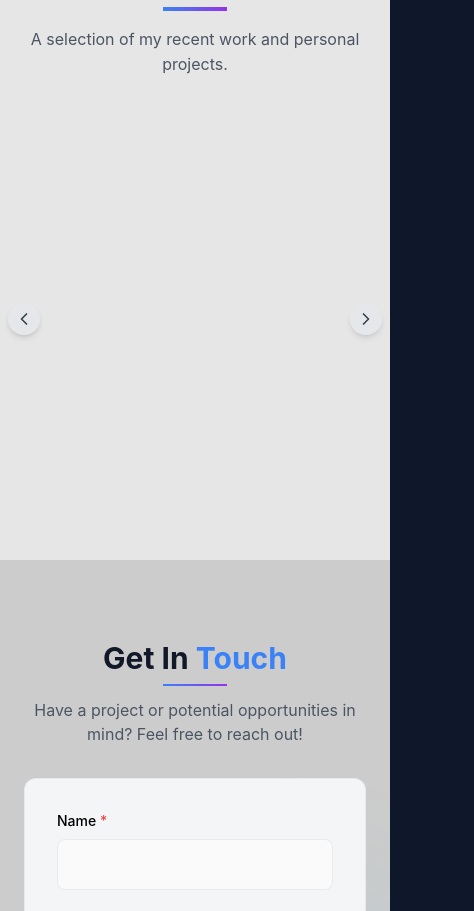
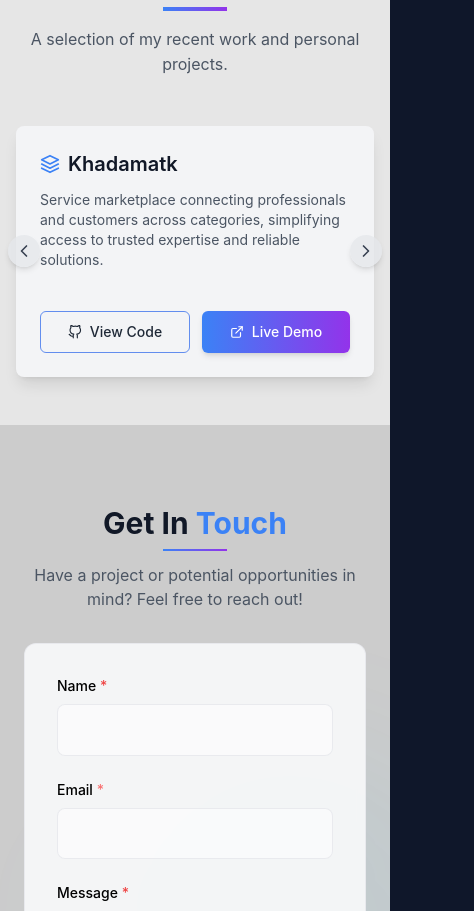
Before and after one commit to iSamerRizq74/Portfolio, a React (Vite) app: page / in a window 390 px wide. Shown: the part 3867-4778 px from the top of the page, 474 px wide, since content can reach past the window. Built offline with nearby package versions, Linux system fonts and the light colour scheme.

Commit message:
improvements

```diff
--- a/src/components/Work.jsx
+++ b/src/components/Work.jsx
@@ -1,50 +1,57 @@
 import { motion, AnimatePresence } from 'framer-motion';
 import { FiGithub, FiExternalLink, FiCode, FiLayers, FiSmartphone, FiMonitor, FiDatabase, FiShield, FiShoppingCart, FiMessageSquare, FiBarChart2, FiChevronLeft, FiChevronRight } from 'react-icons/fi';
-import { useState, useEffect } from 'react';
+import { useState, useEffect, useCallback } from 'react';
 
 const Work = ({ currentLanguage = 'EN' }) => {
   const [currentIndex, setCurrentIndex] = useState(0);
   const [isMobile, setIsMobile] = useState(false);
+  const [touchStart, setTouchStart] = useState(0);
+  const [touchEnd, setTouchEnd] = useState(0);
 
+  // Debounce resize handler
   useEffect(() => {
+    let timeoutId = null;
     const handleResize = () => {
+      clearTimeout(timeoutId);
+      timeoutId = setTimeout(() => {
         setIsMobile(window.innerWidth < 768);
+      }, 100);
     };
 
-    handleResize();
-    window.addEventListener('resize', handleResize);
-    return () => window.removeEventListener('resize', handleResize);
+    // Initial check
+    setIsMobile(window.innerWidth < 768);
+
+    window.addEventListener('resize', handleResize, { passive: true });
+    return () => {
+      clearTimeout(timeoutId);
+      window.removeEventListener('resize', handleResize);
+    };
   }, []);
 
-  const nextProject = () => {
-    setCurrentIndex((prevIndex) =>
-      prevIndex === projects.length - 1 ? 0 : prevIndex + 1
-    );
-    // Reset the auto-advance timer whenever user interacts
-    resetAutoAdvance();
+  const nextProject = useCallback(() => {
+    setCurrentIndex(prev => (prev === projects.length - 1 ? 0 : prev + 1));
+  }, []);
+
+  const prevProject = useCallback(() => {
+    setCurrentIndex(prev => (prev === 0 ? projects.length - 1 : prev - 1));
+  }, []);
+
+  // Touch event handlers for swipe
+  const handleTouchStart = (e) => {
+    setTouchStart(e.targetTouches[0].clientX);
   };
 
-  // Auto-advance functionality
-  useEffect(() => {
-    if (!isMobile) return;
-
-    const timer = setTimeout(() => {
-      nextProject();
-    }, 5000); // 5 seconds
-
-    // Clean up timer on component unmount or when dependencies change
-    return () => clearTimeout(timer);
-  }, [currentIndex, isMobile]);
-
-  // Reset auto-advance timer on user interaction
-  const resetAutoAdvance = () => {
-    // The effect will automatically restart the timer when currentIndex changes
+  const handleTouchMove = (e) => {
+    setTouchEnd(e.targetTouches[0].clientX);
   };
 
-  const prevProject = () => {
-    setCurrentIndex((prevIndex) =>
-      prevIndex === 0 ? projects.length - 1 : prevIndex - 1
-    );
+  const handleTouchEnd = () => {
+    if (touchStart - touchEnd > 50) {
+      nextProject();
+    }
+    if (touchStart - touchEnd < -50) {
+      prevProject();
+    }
   };
   const projects = [
     {
@@ -322,17 +329,37 @@ const Work = ({ currentLanguage = 'EN' }) => {
                 </motion.div>
               ))
             ) : (
-              <AnimatePresence mode="wait">
+              <AnimatePresence mode="wait" initial={false}>
               <motion.div
                 key={currentIndex}
                 initial={{ opacity: 0, x: 100 }}
-                  animate={{ opacity: 1, x: 0 }}
-                  exit={{ opacity: 0, x: -100 }}
-                  transition={{ duration: 0.3 }}
-                  className="col-span-1 md:col-span-2 lg:col-span-3"
+                animate={{
+                  opacity: 1,
+                  x: 0,
+                  transition: {
+                    type: 'tween',
+                    ease: 'easeOut',
+                    duration: 0.3
+                  }
+                }}
+                exit={{
+                  opacity: 0,
+                  x: -100,
+                  transition: {
+                    type: 'tween',
+                    ease: 'easeIn',
+                    duration: 0.2
+                  }
+                }}
+                className="col-span-1 md:col-span-2 lg:col-span-3 will-change-transform"
+                style={{ transformStyle: 'preserve-3d', backfaceVisibility: 'hidden' }}
+                onTouchStart={handleTouchStart}
+                onTouchMove={handleTouchMove}
+                onTouchEnd={handleTouchEnd}
               >
-                  <motion.div
+                <div
                   className="bg-gray-100 dark:bg-gray-900 rounded-lg overflow-hidden shadow-lg hover:shadow-xl transition-all duration-300 hover:-translate-y-1"
+                  style={{ transform: 'translateZ(0)' }}
                 >
                   {/* Project Image */}
                   <div className="relative w-full bg-gray-100 dark:bg-gray-900 overflow-hidden">
@@ -341,12 +368,18 @@ const Work = ({ currentLanguage = 'EN' }) => {
                         src={projects[currentIndex].image}
                         alt={projects[currentIndex].title}
                         className="w-full h-auto max-h-[350px] object-contain transition-opacity duration-300"
-                          style={{ maxWidth: '100%', opacity: 1 }}
+                        style={{
+                          maxWidth: '100%',
+                          opacity: 1,
+                          contentVisibility: 'auto'
+                        }}
                         onError={(e) => {
                           e.target.onerror = null;
                           e.target.src = '/images/placeholder.jpg';
                         }}
-                          loading="eager"
+                        loading="lazy"
+                        decoding="async"
+                        fetchpriority={currentIndex < 2 ? 'high' : 'low'}
                       />
                     </div>
                   </div>
@@ -385,7 +418,7 @@ const Work = ({ currentLanguage = 'EN' }) => {
                         </div>
                     </div>
                   </div>
-                  </motion.div>
+                </div>
               </motion.div>
             </AnimatePresence>
             )}
```
Lines whose indentation alone changed are shown as unchanged.
